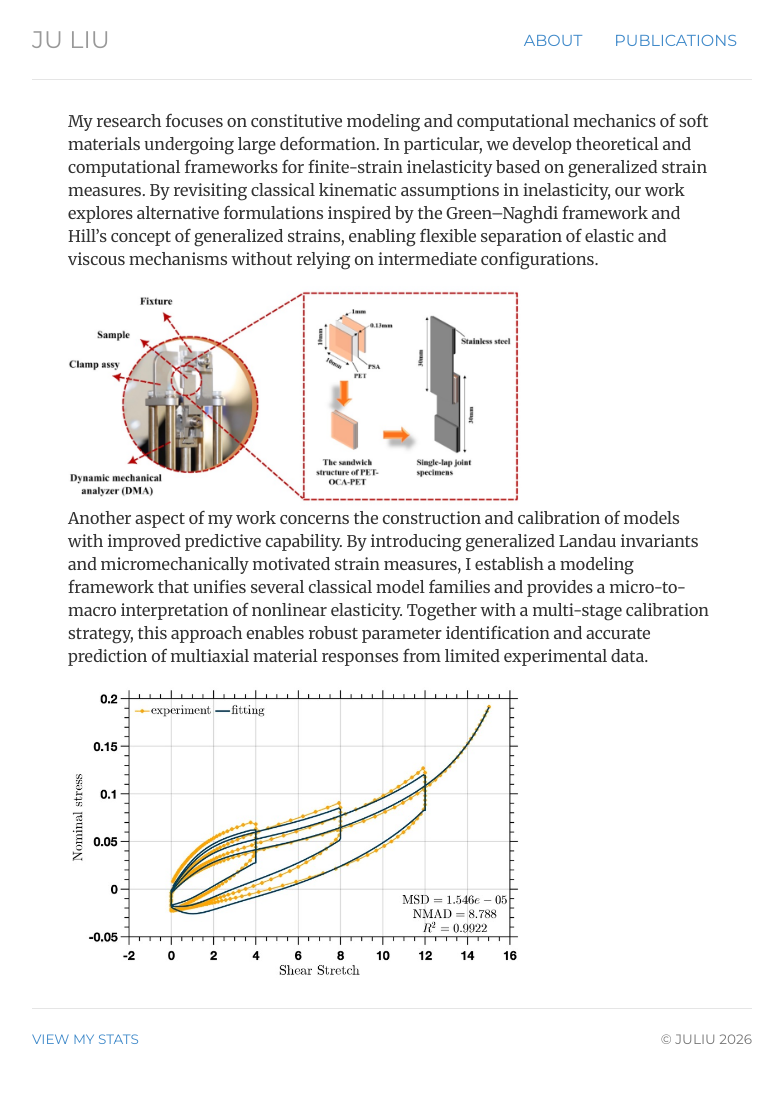
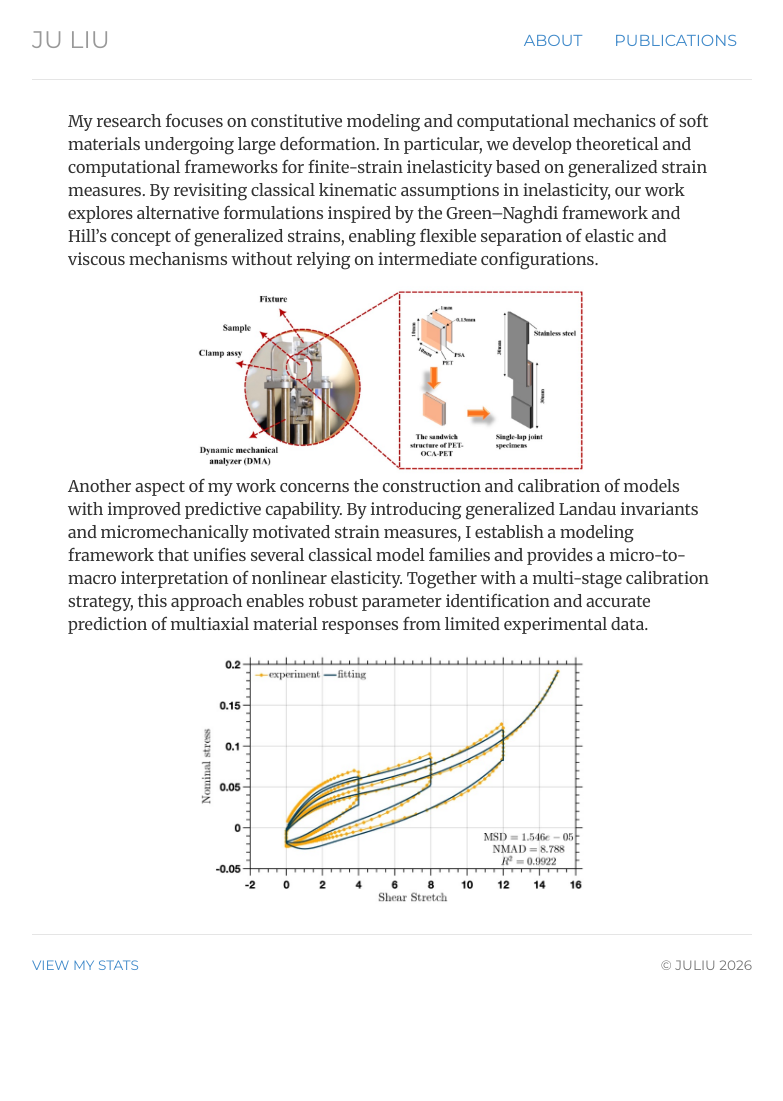
Before and after one commit to ju-liu/ju-liu.github.io, a Jekyll site: the page built from research/constitutive-modeling-inelastic-materials.html, in a window 1280 px wide. Shown: the whole page, without its empty margins (248-1031 px from the left). Built offline with Jekyll 4.4.1, drawn with Linux system fonts in a browser that asks for light colours; nearby versions of some CDN libraries; library files that are not in the unit come from our copies; comment, search, counter and statistics services are not loaded; after the commit the page ends 1027 px from its top, so only the background shows below that.

Commit message:
Update constitutive-modeling-inelastic-materials.html

```diff
--- a/research/constitutive-modeling-inelastic-materials.html
+++ b/research/constitutive-modeling-inelastic-materials.html
@@ -15,7 +15,7 @@ description: Detailed information on constitutive modeling of inelastic material
 
       <div style="display: grid; gap: 1.25rem; margin-top: 1.5rem;">
     <figure style="margin: 0;">
-      <img src="{{ '/img/dma.jpg' | relative_url }}" alt="Dynamic mechanical analyzer fixture and PET-OCA-PET single-lap joint specimen" style="max-width: 70%; height: auto; display: block;">
+      <img src="{{ '/img/dma.jpg' | relative_url }}" alt="Dynamic mechanical analyzer fixture and PET-OCA-PET single-lap joint specimen" style="max-width: 60%; height: auto; display: block; margin: 0 auto;">
     </figure>
       </div>
 
@@ -25,7 +25,7 @@ description: Detailed information on constitutive modeling of inelastic material
 
     <div style="display: grid; gap: 1.25rem; margin-top: 1.5rem;">
     <figure style="margin: 0;">
-      <img src="{{ '/img/inelastic-cyclic-fitting.jpg' | relative_url }}" alt="Nominal stress versus shear stretch experimental and fitting curves" style="max-width: 70%; height: auto; display: block;">
+      <img src="{{ '/img/inelastic-cyclic-fitting.jpg' | relative_url }}" alt="Nominal stress versus shear stretch experimental and fitting curves" style="max-width: 60%; height: auto; display: block; margin: 0 auto;">
     </figure>
   </div>
 
```
